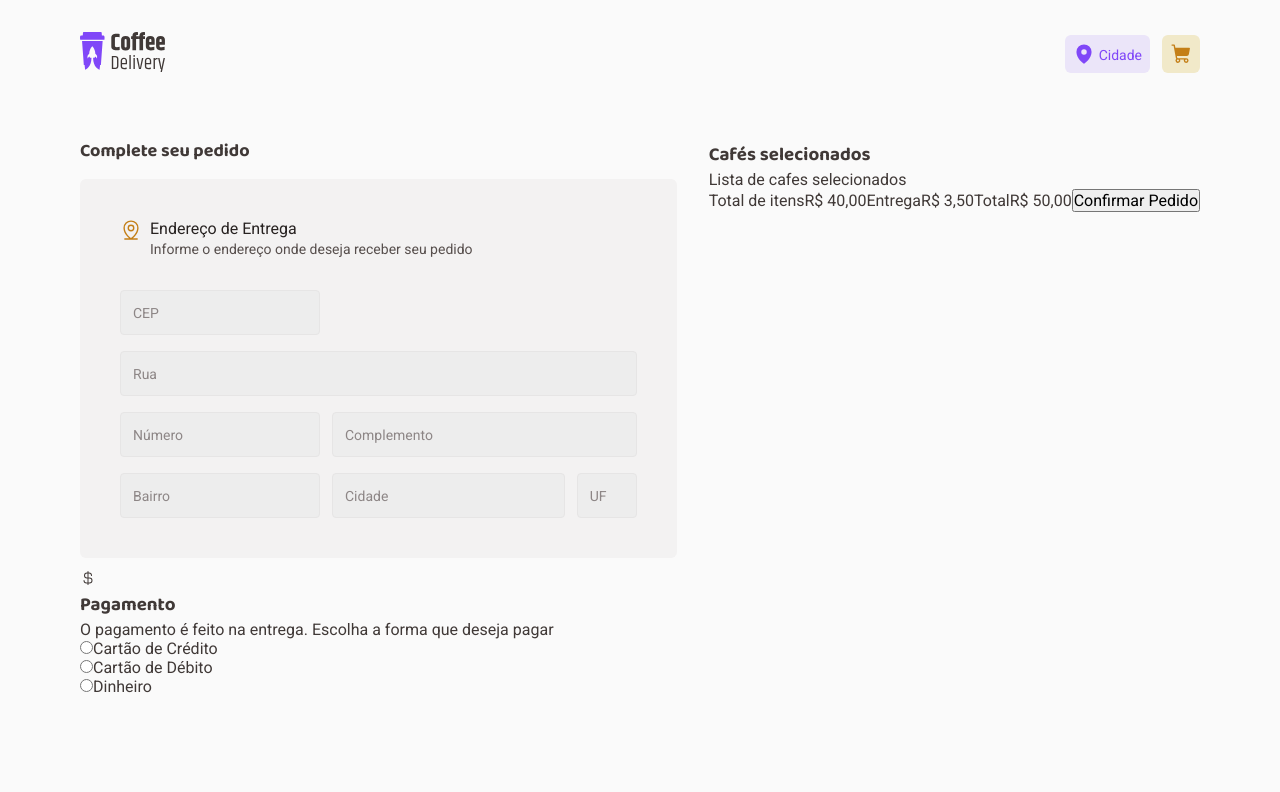
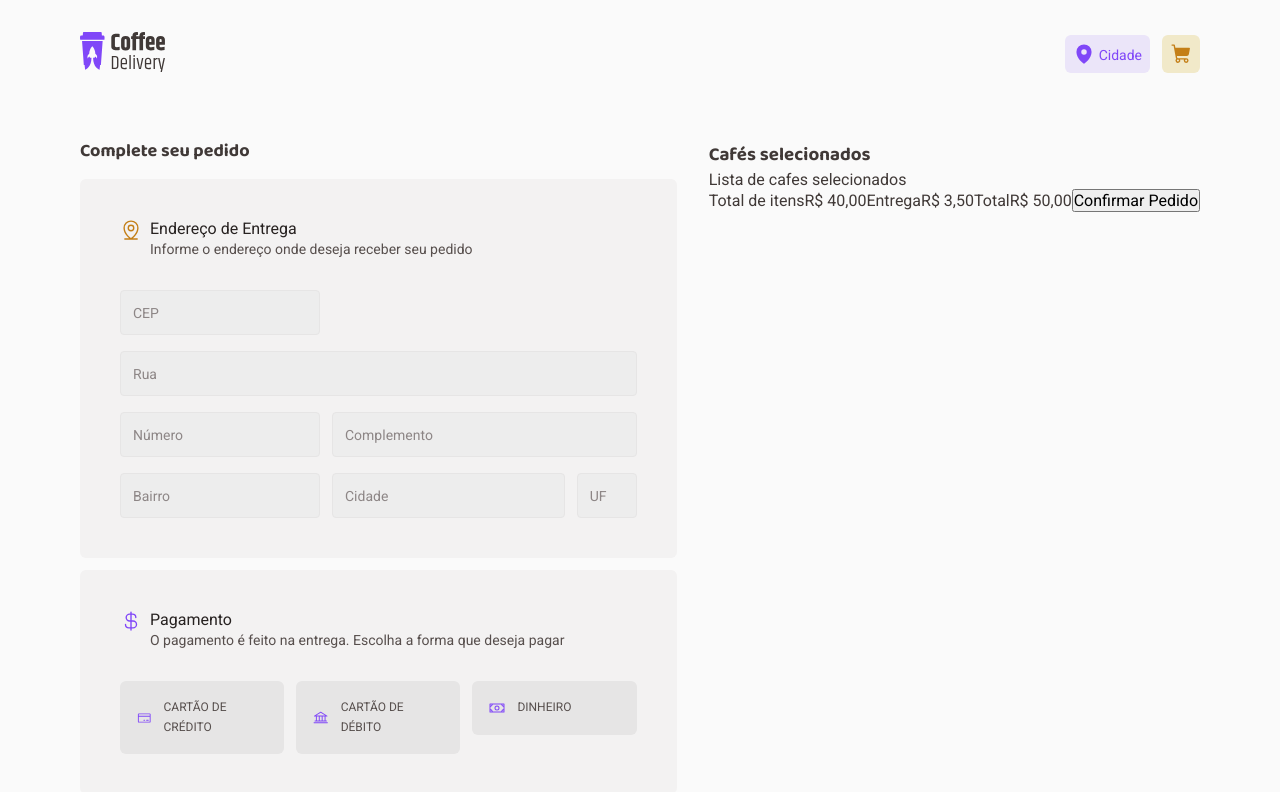
Before and after one commit to CiceroRMG/Coffee-Delivery-React, a React (Vite) app: page /checkout in a window 1280 px wide. Shown: the top 792 px of the page. Built offline with nearby package versions, Linux system fonts and the light colour scheme.

Commit message:
feat: finaliza estilização do componente de informações de entrega e de metodo de pagamento

```diff
--- a/src/pages/Checkout/components/PaymentForm/index.tsx
+++ b/src/pages/Checkout/components/PaymentForm/index.tsx
@@ -1,9 +1,18 @@
-import { CurrencyDollar, MapPinLine } from '@phosphor-icons/react'
+import {
+  Bank,
+  CreditCard,
+  CurrencyDollar,
+  MapPinLine,
+  Money,
+} from '@phosphor-icons/react'
 import {
   LocationInfoHeader,
   LocationInfosContainer,
   LocationInputsContainer,
   PaymentFormDataContainer,
+  PaymentInfoHeader,
+  PaymentInfosContainer,
+  RadioPaymentContent,
 } from './styles'
 
 export function PaymentFormData() {
@@ -64,31 +73,40 @@ export function PaymentFormData() {
           </div>
         </LocationInputsContainer>
       </LocationInfosContainer>
-      <div>
-        <header>
-          <CurrencyDollar weight="regular" />
-          <div>
+      <PaymentInfosContainer>
+        <PaymentInfoHeader>
+          <CurrencyDollar weight="regular" size={22} />
+          <div className="textHeader">
             <h3>Pagamento</h3>
             <span>
               O pagamento é feito na entrega. Escolha a forma que deseja pagar
             </span>
           </div>
-        </header>
-        <div>
+        </PaymentInfoHeader>
+        <RadioPaymentContent>
           <div>
             <input type="radio" name="paymentType" id="creditCard" />
-            <label htmlFor="creditCard">Cartão de Crédito</label>
+            <label htmlFor="creditCard">
+              <CreditCard weight="regular" size={16} />
+              Cartão de Crédito
+            </label>
           </div>
           <div>
             <input type="radio" name="paymentType" id="debitCard" />
-            <label htmlFor="debitCard">Cartão de Débito</label>
+            <label htmlFor="debitCard">
+              <Bank weight="regular" size={16} />
+              Cartão de Débito
+            </label>
           </div>
           <div>
             <input type="radio" name="paymentType" id="fisicMoney" />
-            <label htmlFor="fisicMoney">Dinheiro</label>
+            <label htmlFor="fisicMoney">
+              <Money weight="regular" size={16} />
+              Dinheiro
+            </label>
           </div>
-        </div>
-      </div>
+        </RadioPaymentContent>
+      </PaymentInfosContainer>
     </PaymentFormDataContainer>
   )
 }
--- a/src/pages/Checkout/components/PaymentForm/styles.ts
+++ b/src/pages/Checkout/components/PaymentForm/styles.ts
@@ -5,7 +5,8 @@ export const PaymentFormDataContainer = styled.div`
   flex-direction: column;
   gap: 0.75rem;
 `
-export const LocationInfosContainer = styled.div`
+
+const BasedStyleContainer = styled.div`
   display: flex;
   flex-direction: column;
   padding: 2.5rem;
@@ -13,7 +14,10 @@ export const LocationInfosContainer = styled.div`
   border-radius: 6px;
   gap: 2rem;
 `
-export const LocationInfoHeader = styled.div`
+
+export const LocationInfosContainer = styled(BasedStyleContainer)``
+
+const BasedInfoHeader = styled.div`
   display: flex;
   align-items: flex-start;
   gap: 0.5rem;
@@ -25,10 +29,6 @@ export const LocationInfoHeader = styled.div`
     font-size: 1rem;
     font-weight: 400;
     line-height: 130%;
-  }
-
-  svg {
-    color: ${(props) => props.theme['yellow-700']};
   }
 
   .textHeader {
@@ -43,6 +43,7 @@ export const LocationInfoHeader = styled.div`
     }
   }
 `
+
 export const LocationInputsContainer = styled.div`
   display: flex;
   flex-direction: column;
@@ -112,3 +113,63 @@ export const LocationInputsContainer = styled.div`
     }
   }
 `
+
+export const LocationInfoHeader = styled(BasedInfoHeader)`
+  svg {
+    color: ${(props) => props.theme['yellow-700']};
+  }
+`
+
+export const PaymentInfosContainer = styled(BasedStyleContainer)``
+
+export const PaymentInfoHeader = styled(BasedInfoHeader)`
+  svg {
+    color: ${(props) => props.theme['purple-500']};
+  }
+`
+
+export const RadioPaymentContent = styled.div`
+  display: flex;
+  gap: 0.75rem;
+  flex: 1;
+
+  div {
+    flex: 1;
+  }
+
+  input[type='radio'] {
+    display: none;
+  }
+
+  label {
+    display: flex;
+    align-items: center;
+    gap: 0.75rem;
+    padding: 1rem;
+    border: 1px solid transparent;
+    border-radius: 6px;
+    background: ${(props) => props.theme['gray-400']};
+    cursor: pointer;
+    transition: background-color 0.2s;
+    transition: border-color 0.2s;
+    text-transform: uppercase;
+
+    color: ${(props) => props.theme['gray-700']};
+    font-size: 0.75rem;
+    line-height: 160%;
+
+    &:hover {
+      background-color: ${(props) => props.theme['purple-300']};
+      border-color: ${(props) => props.theme['purple-500']};
+    }
+
+    & svg {
+      color: ${(props) => props.theme['purple-500']};
+    }
+  }
+
+  input[type='radio']:checked + label {
+    background-color: ${(props) => props.theme['purple-300']};
+    border-color: ${(props) => props.theme['purple-500']};
+  }
+`
```
